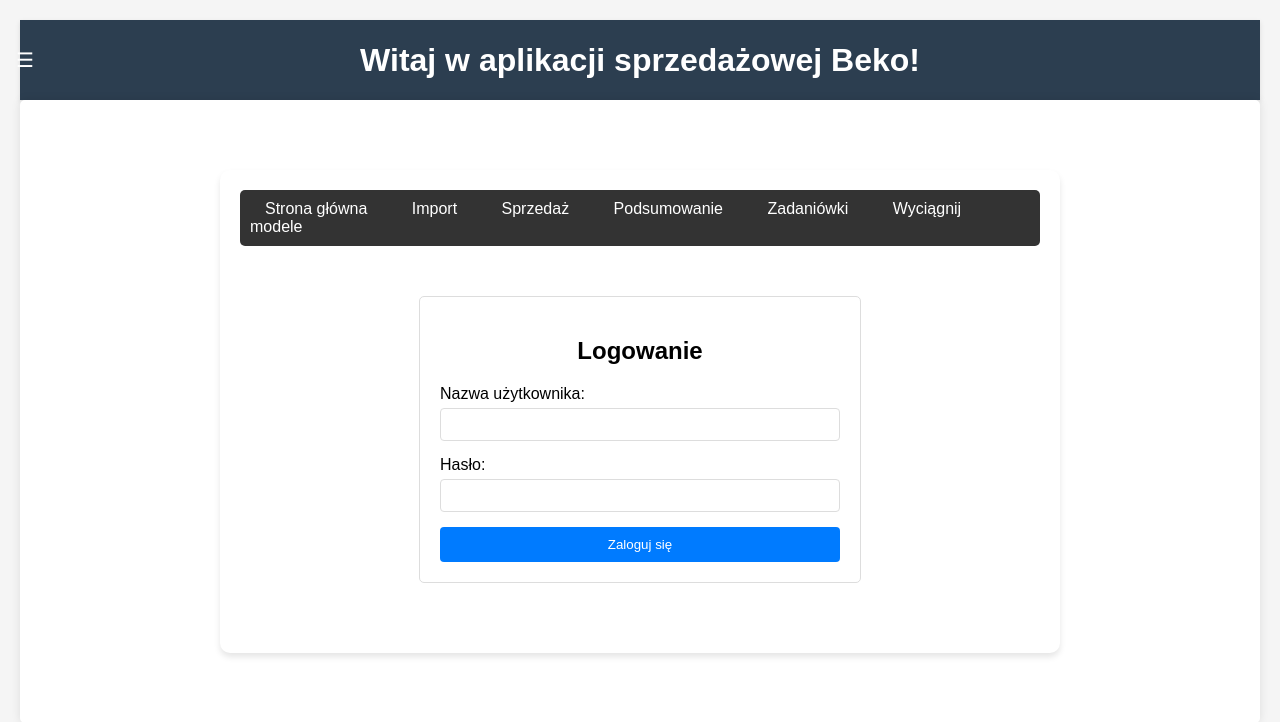
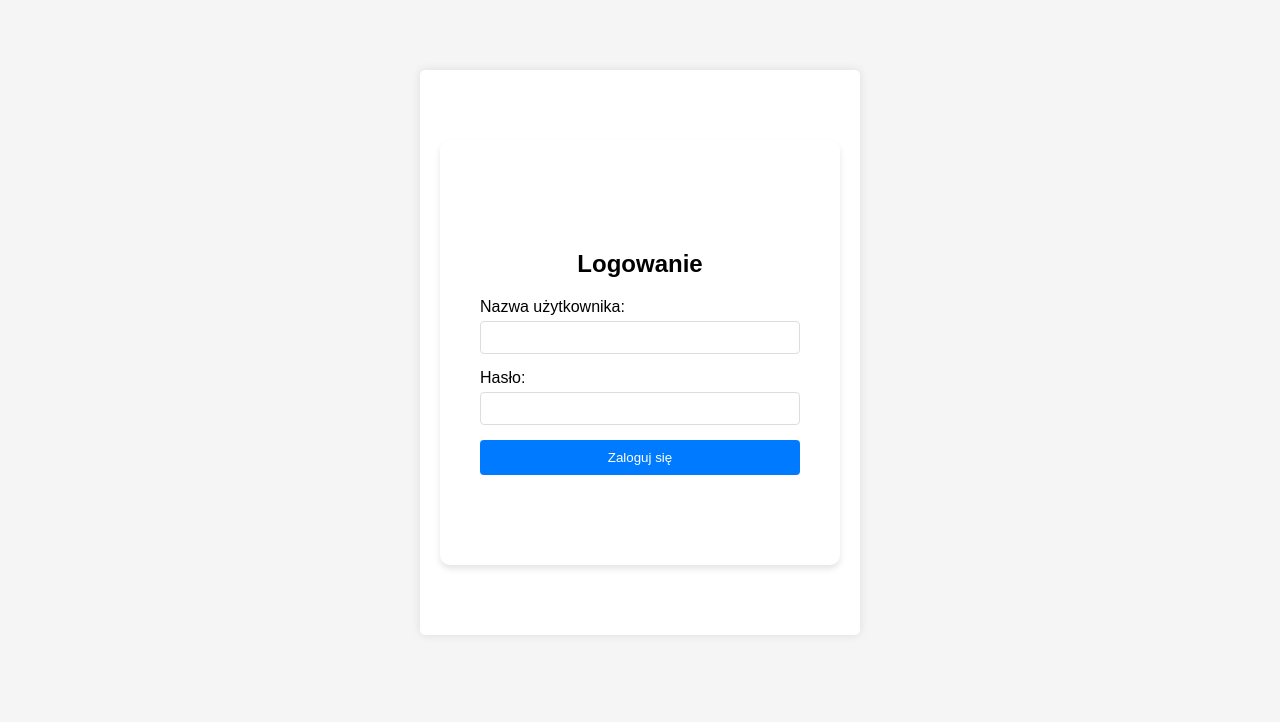
Before and after one commit to Fizyriusz/beko-sales-app, a Django app: page /login/ in a window 1280 px wide. Shown: the top 722 px of the page. Run offline with Django 5.2, Linux system fonts and the light colour scheme.

Commit message:
Poprawki, usunięcie paska z odnośnikami
Pasek z odnośnikami, poprawa wylogowania i logowania

```diff
--- a/produkty/templates/produkty/base.html
+++ b/produkty/templates/produkty/base.html
@@ -7,7 +7,6 @@
     <link rel="stylesheet" href="{% static 'produkty/style.css' %}?v=5">
     <meta name="viewport" content="width=device-width, initial-scale=1.0">
     <style>
-        /* Istniejące style */
         body {
             font-family: Arial, sans-serif;
             margin: 0;
@@ -22,32 +21,17 @@
             border-radius: 5px;
             box-shadow: 0 0 10px rgba(0,0,0,0.1);
         }
-        nav {
-            background-color: #333;
-            padding: 10px;
-            margin-bottom: 20px;
-            border-radius: 5px;
-        }
-        nav a {
-            color: white;
+        .logout-btn {
+            color: #dc3545;
             text-decoration: none;
             padding: 8px 15px;
-            margin-right: 10px;
-        }
-        nav a:hover {
-            background-color: #555;
-            border-radius: 3px;
-        }
-        .logout-btn {
-            float: right;
-            background-color: #dc3545;
-            padding: 8px 15px;
-            color: white;
-            text-decoration: none;
-            border-radius: 3px;
+            display: block;
+            margin-top: 20px;
+            border-top: 1px solid #eee;
         }
         .logout-btn:hover {
-            background-color: #c82333;
+            background-color: #dc3545;
+            color: white;
         }
     </style>
 </head>
@@ -75,23 +59,14 @@
                 <li><a href="{% url 'produkty:wyciagnij_liste_modeli' %}">Wyciągnij Listę Modeli</a></li>
                 <li><a href="{% url 'produkty:lista_zadaniowek' %}">Zadaniowki</a></li>
                 <li><a href="{% url 'produkty:ekspozycja_form' grupa_id=1 %}">Formularz Ekspozycji</a></li>
+                {% if user.is_authenticated %}
+                <li><a href="{% url 'logout' %}" class="logout-btn">Wyloguj się</a></li>
+                {% endif %}
             </ul>
         </div>
 
-
         <!-- Główna zawartość -->
         <div class="main-content" id="main-content">
-            <nav>
-                <a href="{% url 'produkty:home' %}">Strona główna</a>
-                <a href="{% url 'produkty:import_excel' %}">Import</a>
-                <a href="{% url 'produkty:sprzedaz' %}">Sprzedaż</a>
-                <a href="{% url 'produkty:podsumowanie_sprzedazy' %}">Podsumowanie</a>
-                <a href="{% url 'produkty:lista_zadaniowek' %}">Zadaniówki</a>
-                <a href="{% url 'produkty:wyciagnij_liste_modeli' %}">Wyciągnij modele</a>
-                {% if user.is_authenticated %}
-                <a href="{% url 'logout' %}" class="logout-btn">Wyloguj się</a>
-                {% endif %}
-            </nav>
             {% block content %}{% endblock %}
         </div>
     </div>
@@ -140,7 +115,6 @@
     // Obsługa kliknięcia w hamburger w sidebarze
     closeHamburger.addEventListener('click', closeSidebar);
 });
-
     </script>
 
 </body>
--- a/produkty/templates/registration/login.html
+++ b/produkty/templates/registration/login.html
@@ -3,7 +3,18 @@
 {% block title %}Logowanie{% endblock %}
 
 {% block content %}
-<div style="max-width: 400px; margin: 50px auto; padding: 20px; border: 1px solid #ddd; border-radius: 5px;">
+<style>
+    .header, .hamburger {
+        display: none;
+    }
+    .container {
+        max-width: 400px;
+        margin: 50px auto;
+        padding: 20px;
+    }
+</style>
+
+<div style="max-width: 400px; margin: 50px auto; padding: 20px;">
     <h2 style="text-align: center; margin-bottom: 20px;">Logowanie</h2>
 
     <form method="post" style="display: flex; flex-direction: column; gap: 15px;">
```
